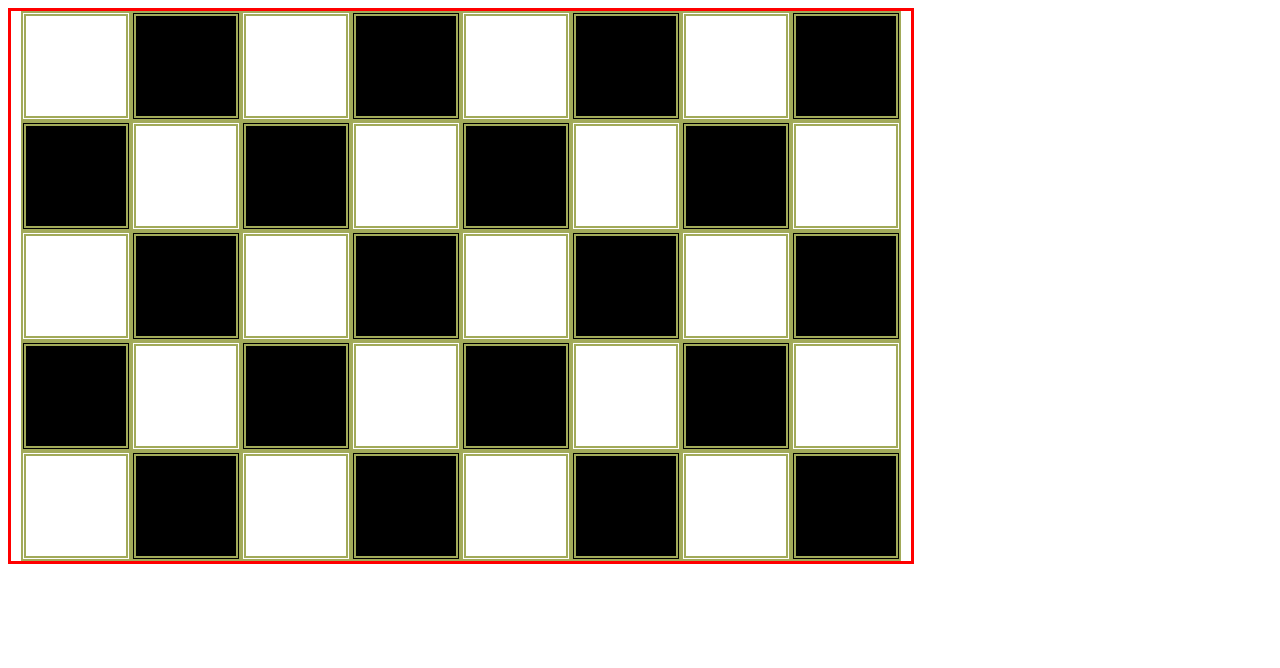
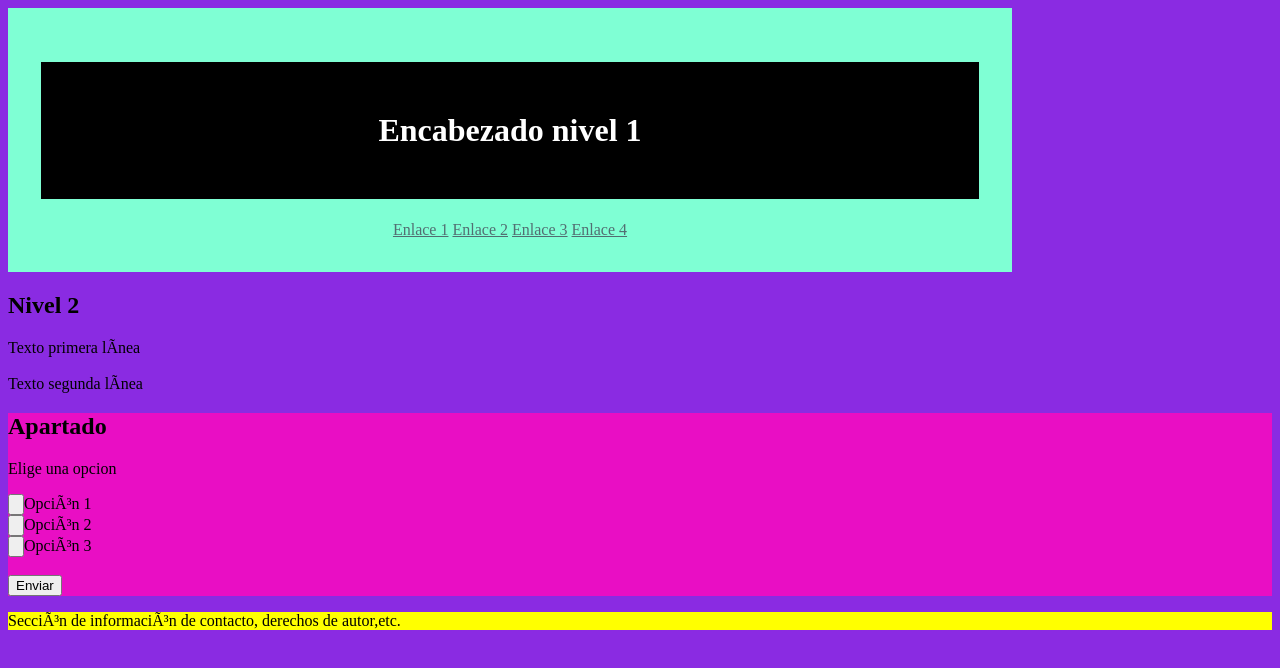
Before and after one commit to Axel-RT/flex, a plain HTML site: page index.html in a window 1280 px wide. Drawn offline with Linux system fonts and the light colour scheme.

Commit message:
lenguaje2

```diff
--- a/index.html
+++ b/index.html
@@ -6,47 +6,42 @@
 <title> Flex-box </title>
     </head>
     <body>
-        <div class="contenedor">
-            <div class="elemento-flex pblanco"></div>
-            <div class="elemento-flex p"></div>
-            <div class="elemento-flex pblanco"></div>
-            <div class="elemento-flex p"></div>
-            <div class="elemento-flex pblanco"></div>
-            <div class="elemento-flex p"></div>
-            <div class="elemento-flex pblanco"></div>
-            <div class="elemento-flex p"></div>
-            <div class="elemento-flex p"></div>
-            <div class="elemento-flex pblanco"></div>
-            <div class="elemento-flex p"></div>
-            <div class="elemento-flex pblanco"></div>
-            <div class="elemento-flex p"></div>
-            <div class="elemento-flex pblanco"></div>
-            <div class="elemento-flex p"></div>
-            <div class="elemento-flex pblanco"></div>
-            <div class="elemento-flex pblanco"></div>
-            <div class="elemento-flex p"></div>
-            <div class="elemento-flex pblanco"></div>
-            <div class="elemento-flex p"></div>
-            <div class="elemento-flex pblanco"></div>
-            <div class="elemento-flex p"></div>
-            <div class="elemento-flex pblanco"></div>
-            <div class="elemento-flex p"></div>
-            <div class="elemento-flex p"></div>
-            <div class="elemento-flex pblanco"></div>
-            <div class="elemento-flex p"></div>
-            <div class="elemento-flex pblanco"></div>
-            <div class="elemento-flex p"></div>
-            <div class="elemento-flex pblanco"></div>
-            <div class="elemento-flex p"></div>
-            <div class="elemento-flex pblanco"></div>
-            <div class="elemento-flex pblanco"></div>
-            <div class="elemento-flex p"></div>
-            <div class="elemento-flex pblanco"></div>
-            <div class="elemento-flex p"></div>
-            <div class="elemento-flex pblanco"></div>
-            <div class="elemento-flex p"></div>
-            <div class="elemento-flex pblanco"></div>
-            <div class="elemento-flex p"></div>
-        </div>
+        <header>
+            <h1> Encabezado nivel 1</h1>
+
+                <form>
+                <nav>
+                <a href="#enlace1">Enlace 1</a>
+                <a href="#enlace2">Enlace 2</a>
+                <a href="#enlace3">Enlace 3</a>
+                <a href="#enlace4">Enlace 4</a>
+                </nav>
+                </form>
+        </header>
+        <main>
+            <h2> Nivel 2</h2>
+
+            Texto primera línea
+            <br>
+            <br>
+            Texto segunda línea
+            </main>
+            <aside>
+                <h2>Apartado</h2>
+                <p>Elige una opcion</p>
+                <form>
+                    <input type="button" value="">Opción 1
+                    <br>
+                    <input type="button" value="">Opción 2
+                    <br>
+                    <input type="button" value="">Opción 3
+                    <br>
+                    <br>
+            <input type="button" value="Enviar">
+                </form>
+            </aside>
+            <footer>
+                <p>Sección de información de contacto, derechos de autor,etc.</p>
+            </footer>
     </body>
 </html>
--- a/style.css
+++ b/style.css
@@ -1,24 +1,54 @@
-.elemento-flex{
-    width: 100px;
-    height: 100px;
-    border: 5px double rgb(162, 170, 89);
-    background-color: rgb(100, 61, 61);
-}
-.contenedor{
-    border: 3px solid red;
-    width: 900px;
-    height: 550px;
+
+header{
+    color: black;
+    border: 30px solid aquamarine;
+    padding: 3px;
+    width: 938px;
+
     display:flex;
-    justify-content: center;
+    justify-content: space-around;
     align-items: center;
     flex-wrap: wrap;
+    background-color: aquamarine;
 }
+
 .elemento-1{
     align-self:center;
 }
 .pblanco{
     background-color: white;
 }
+.enlaces{
+    flex-wrap: wrap;
+    display: flex;
+}
 .p{
     background-color: black;
 }
+
+h1{
+    background-color: black;
+    color: white;
+    padding: 3px;
+    width: 938px;
+    height: auto;
+    display:flex;
+    padding: 50px;
+    justify-content: space-around;
+    align-items: center;
+    flex-wrap: wrap;
+ }
+
+ a{
+color: rgba(66, 57, 78, 0.733);
+ }
+ body{
+    background-color: blueviolet;
+    list-style: ellipse;
+ }
+ aside{
+    background-color:rgb(233, 14, 196);
+ }
+ footer{
+    background-color: yellow;
+ }
```
